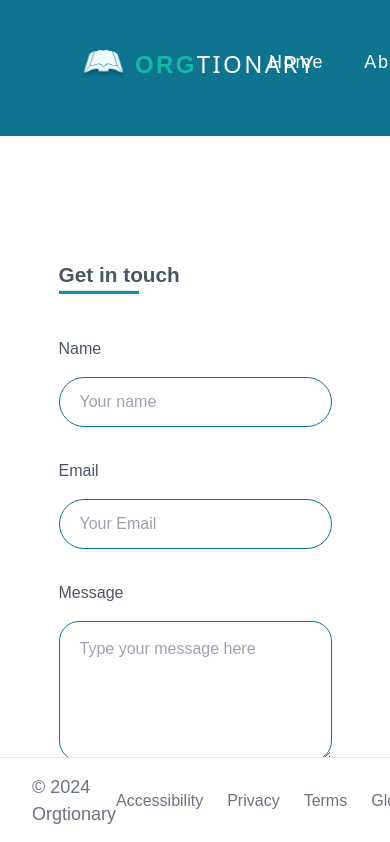
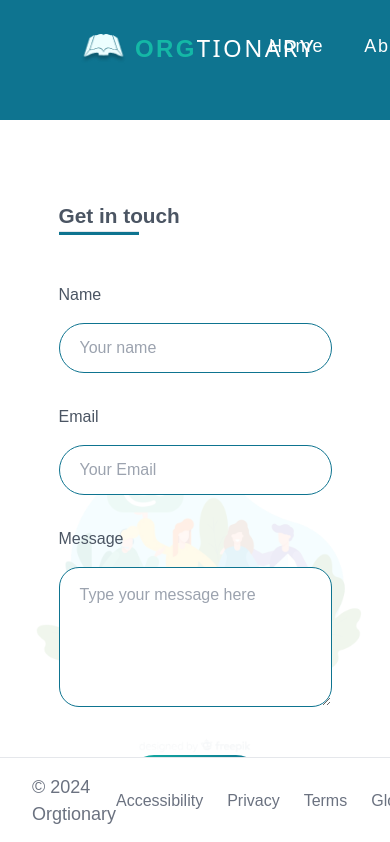
Before and after one commit to rosennabs/orgTionary, a Next.js app in the folder frontend/: page /contact in a window 390 px wide. Shown: the top 842 px of the page. Built offline with nearby package versions, Linux system fonts and the light colour scheme; no server answers.

Commit message:
Apply responsive styling to contact page contd.

```diff
--- a/frontend/app/contact/page.tsx
+++ b/frontend/app/contact/page.tsx
@@ -73,15 +73,16 @@ function ContactUs() {
       onSubmit={handleSubmit}>
 
       {() => (
-        <Form className="flex justify-center sm:justify-around bg-white font-medium text-gray-600 p-20 h-screen">
+        <Form className="relative flex justify-center font-medium text-gray-600 min-h-screen">
 
-          <div className="flex flex-col items-start justify-evenly sm:w-2/3">
+          <div className="flex flex-col mt-12" style={{ width: 'clamp(200px, 70vw, 70vw)' }}>
+
             <div className='contact-left-title'>
               <h1 className=' mb-0'>Get in touch</h1>
-              <hr className='h-1 w-20 sm:w-28 bg-cyan-600' />
+              <hr className='h-1 w-20 sm:w-28 bg-customTeal' />
             </div>
 
-            <div className='flex flex-col sm:w-[500px] gap-8' style={{ width: 'clamp(200px, 70vw, 500px)' }}>
+            <div className='flex flex-col w-full gap-8 mt-12' >
               {questions.map((question) => (
 
                 <FormField
@@ -95,12 +96,12 @@ function ContactUs() {
               ))}
             </div>
 
-            <button type='submit' className='submit-button mx-auto'>Submit <FaArrowRight /></button>
+            <button type='submit' className='submit-button mt-12 mx-auto'>Submit <FaArrowRight /></button>
           </div>
 
-          <div className='hidden sm:flex items-center w-[800px]'>
-            <img src='/contact-us.png' alt='avatar image of the message sign'></img>
-          </div>
+
+          <img className='absolute inset-0 h-full w-full object-scale-down -z-10 sm:flex items-center opacity-10' src='/contact-us.png' alt='avatar image of a team'></img>
+
 
         </Form>
       )}
--- a/frontend/app/globals.css
+++ b/frontend/app/globals.css
@@ -16,7 +16,6 @@ html, body {
   font-family: 'Geologica', sans-serif;
   font-weight: 100;
   color: #4b5563;
-  background-color: #0e7490;
 }
 
 body {
--- a/frontend/components/Header.tsx
+++ b/frontend/components/Header.tsx
@@ -9,7 +9,7 @@ export default function Header() {
 
   return (
     <header>
-      <nav className="relative flex items-start justify-between text-white text-lg mx-20 mt-12">
+      <nav className="relative flex items-start justify-between text-white text-lg px-20 py-8 bg-customTeal">
         <div className='flex items-center gap-2 w-[200px]'>
           <img className="logo" src="/logo.png" alt="orgtionary logo" />
           <Link href='/'>
--- a/frontend/tailwind.config.ts
+++ b/frontend/tailwind.config.ts
@@ -15,7 +15,8 @@ const config: Config = {
       },
       colors: {
         customGray: '#444444',
-        customBlue: '#30798b'
+        customBlue: '#30798b',
+        customTeal: '#0e7490'
       }
     },
   },
```
